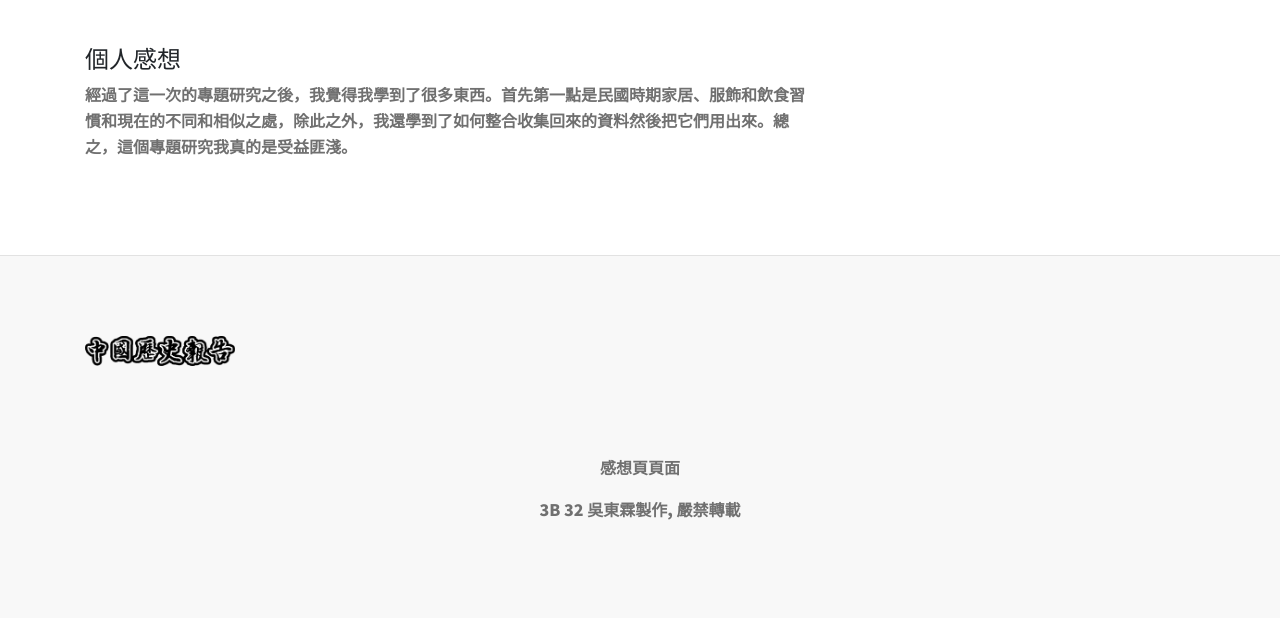
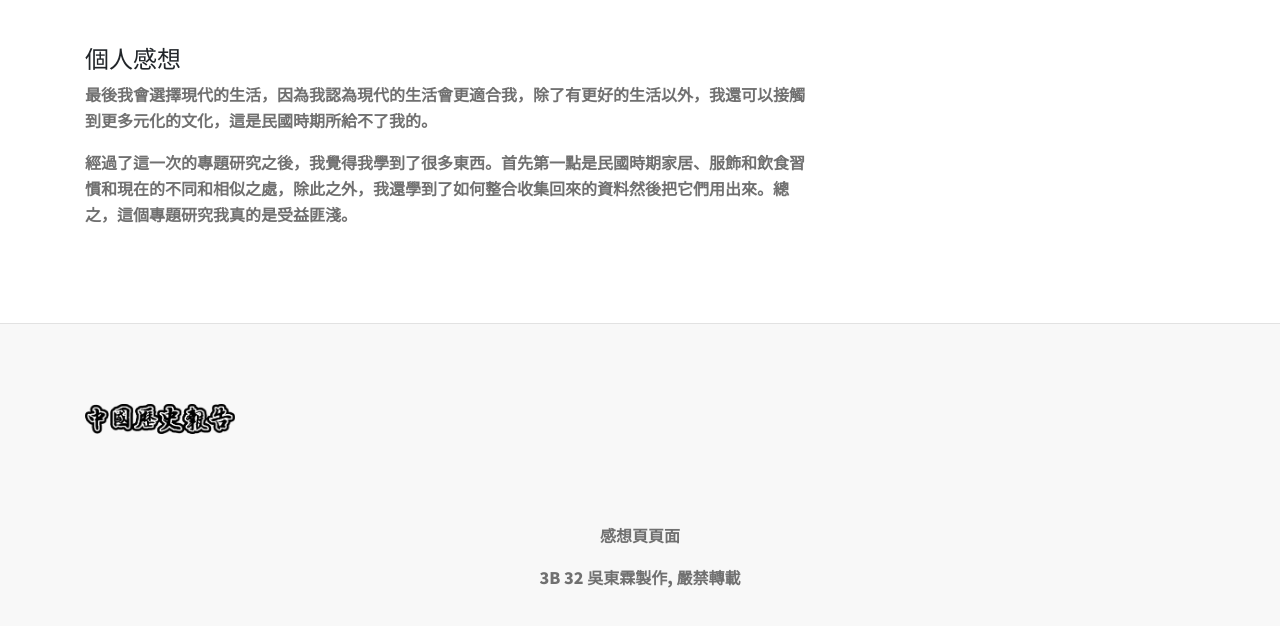
Before and after one commit to Chineseproject/chineseproject.github.io, a plain HTML site: page conclusion.html in a window 1280 px wide. Shown: the part 212-838 px from the top of the page. Drawn offline with nearby package versions, Linux system fonts and the light colour scheme; a script that the page names is missing.

Commit message:
Update conclusion.html

```diff
--- a/conclusion.html
+++ b/conclusion.html
@@ -60,6 +60,7 @@
 					  </div>
 					  <div class='col-md-8'>
 						<h4>個人感想</h4>
+						<p>最後我會選擇現代的生活，因為我認為現代的生活會更適合我，除了有更好的生活以外，我還可以接觸到更多元化的文化，這是民國時期所給不了我的。</p>
 						<p>經過了這一次的專題研究之後，我覺得我學到了很多東西。首先第一點是民國時期家居、服飾和飲食習慣和現在的不同和相似之處，除此之外，我還學到了如何整合收集回來的資料然後把它們用出來。總之，這個專題研究我真的是受益匪淺。</p>
 					  </div>
 					<div>
```
